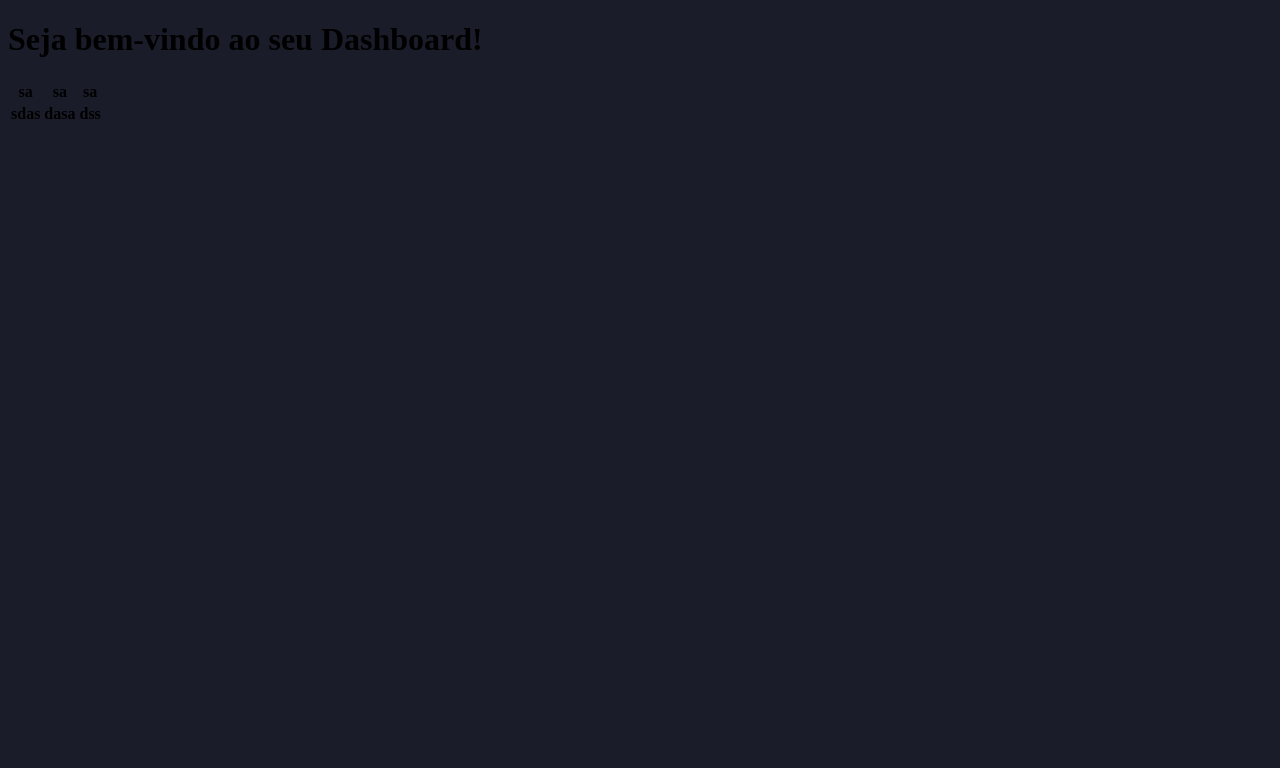
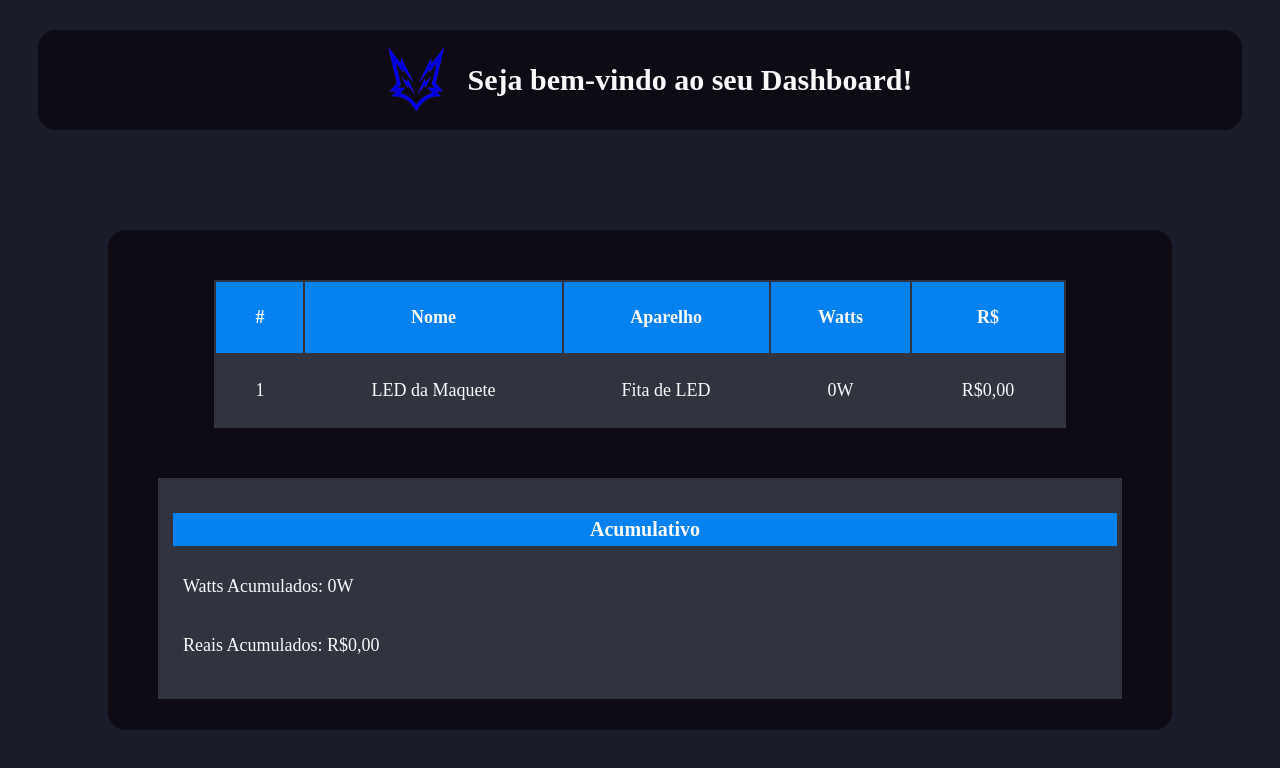
Before and after one commit to filipesxr/Sprint-Js, a React (Vite) app: page /Home in a window 1280 px wide. Shown: the top 768 px of the page. Built offline with nearby package versions, Linux system fonts and the light colour scheme.

Commit message:
Estilização da Página Home

```diff
--- a/src/Pages/Home/Home.jsx
+++ b/src/Pages/Home/Home.jsx
@@ -1,22 +1,46 @@
+import logoMw from '../../Image/mw.png'
+import './Home.scss'
+
 export default function Home() {
+    const logoAlt = 'Logo MW'
+
     return(
         <>
-            <h1>Seja bem-vindo ao seu Dashboard!</h1>
+            <header className='header-home'>
+                <img src={logoMw} alt={logoAlt} />
+                <h2>Seja bem-vindo ao seu Dashboard!</h2>
+            </header>
 
-            <div>
-                <table>
-                    <thead>
-                        <th>sa</th>
-                        <th>sa</th>
-                        <th>sa</th>
-                    </thead>
+            <div className='table-home-container'>
+               <table className='table-home'>
+                <thead>
+                  <tr>
+                    <th>#</th>
+                    <th>Nome</th>
+                    <th>Aparelho</th>
+                    <th>Watts</th>
+                    <th>R$</th>
+                  </tr>
+                </thead>
+                <tbody>
+                  <tr>
+                    <td>1</td>
+                    <td>LED da Maquete</td>
+                    <td>Fita de LED</td>
+                    <td>0W</td>
+                    <td>R$0,00</td>
+                  </tr>
+                </tbody>
+              </table>
 
-                    <tbody>
-                        <th>sdas</th>
-                        <th>dasa</th>
-                        <th>dss</th>
-                    </tbody>
-                </table>
+              <div className='info-table-home'>
+                <header>
+                    <h3>Acumulativo</h3>
+                </header>
+
+                <p>Watts Acumulados: 0W</p>
+                <p>Reais Acumulados: R$0,00</p>
+              </div>
             </div>
         </>
     )
--- a/src/Pages/Home/Home.scss
+++ b/src/Pages/Home/Home.scss
@@ -0,0 +1,64 @@
+@import '../../Style/Variables.scss';
+
+.header-home{
+    display: flex;
+    align-items: center;
+    justify-content: center;
+    background-color: var(--containerColor);
+    color: var(--secondaryColor);
+    border-radius: 18px;
+    margin: 30px;
+    font-size: 20px;
+}
+
+.table-home-container {
+    display: flex;
+    flex-direction: column;
+    column-gap: 20px;
+    background-color: var(--containerColor);
+    margin: 100px;
+    height: 500px;
+    border-radius: 18px;
+
+    & .table-home{
+        width: 80%;
+        margin-left: auto;
+        margin-right: auto;
+        margin-top: 50px;
+        background-color: var(--inputColor);
+        font-size: 18px;
+
+        & thead{
+            color: var(--secondaryColor);
+            background-color: var(--accentColor);
+        }
+
+        & th, td{
+            padding: 25px;
+            color: var(--secondaryColor);
+            text-align: center;
+        }
+    }
+
+    & .info-table-home{
+        color: var(--secondaryColor);
+        background-color: var(--inputColor);
+        padding: 15px;
+        margin: 50px;
+
+        & h3{
+            margin-left: auto;
+            margin-right: auto;
+            text-align: center;
+            background-color: var(--accentColor);
+            padding: 5px;
+            width: 100%;
+            font-size: 20px;
+        }
+
+        & p{
+            padding: 10px;
+            font-size: 18px;
+        }
+    }
+}
--- a/src/Pages/Login/Login.scss
+++ b/src/Pages/Login/Login.scss
@@ -1,7 +1,9 @@
-@import '../../Style/variables.scss';
+@import '../../Style/Variables.scss';
 
 body{
-    background-color: #1A1D29
+    height: 100vh;
+    overflow: auto;
+    background-color: #1A1D29;
 }
 
 img{
```
